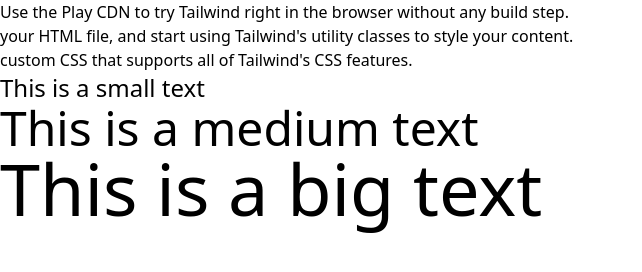
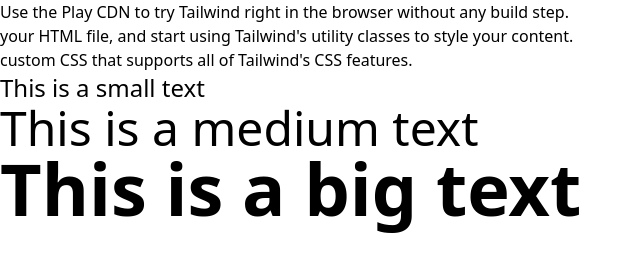
Before and after one commit to sucharita4867/intro-to-tailwind, a plain HTML site: page index.html in a window 1280 px wide. Shown: the whole page, without its empty margins (0-642 px from the left). Drawn offline with nearby package versions, Linux system fonts and the light colour scheme.

Commit message:
start a tailwind practice

```diff
--- a/index.html
+++ b/index.html
@@ -14,6 +14,6 @@
 
       <h1 class="text-2xl">This is a small text</h1>
       <h3 class="text-5xl">This is a medium text</h3>
-      <h6 class="text-7xl">This is a big text</h6>
+      <h6 class="text-7xl font-bold">This is a big text</h6>
 </body>
 </html>
```
